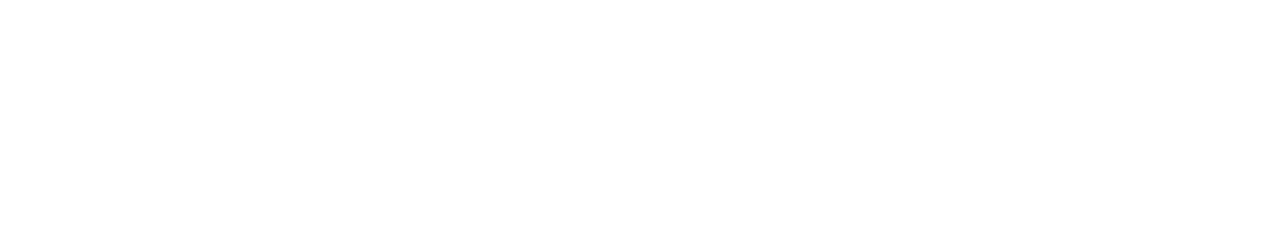
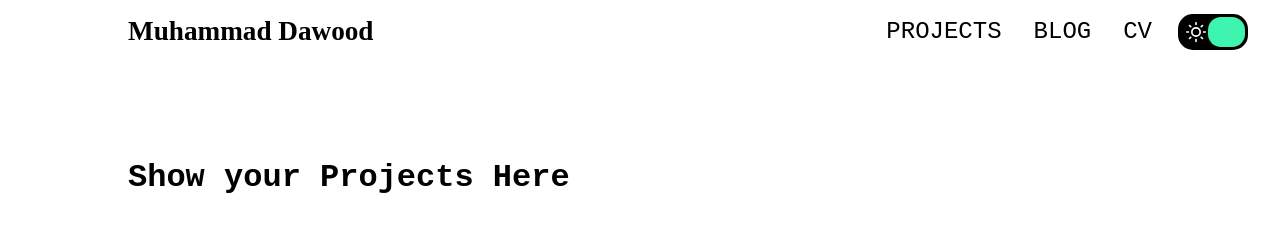
Before and after one commit to DawoodShahat/dawoodshahat.tech, a Gatsby site: page /projects in a window 1280 px wide. Before the commit this address had no page. Built offline with nearby package versions, Linux system fonts and the light colour scheme; Gatsby itself is replaced by a stand-in of ours; some packages are replaced by stand-ins of ours.

Commit message:
added projects page

```diff
--- a/src/components/Navbar.js
+++ b/src/components/Navbar.js
@@ -11,7 +11,7 @@ const Navbar = ({ handleToggleHamburger, toggleMenu }) => {
       </button>
       <ul className="navbar">
         <li className="nav__item">
-          <Link to="/" className="nav__link">
+          <Link to="/projects" className="nav__link">
             Projects
           </Link>
         </li>
--- /dev/null
+++ b/src/pages/projects.js
@@ -0,0 +1,9 @@
+import React from "react"
+
+export default function Projects() {
+  return (
+    <div className="container">
+      <h1>Show your Projects Here</h1>
+    </div>
+  )
+}
```
